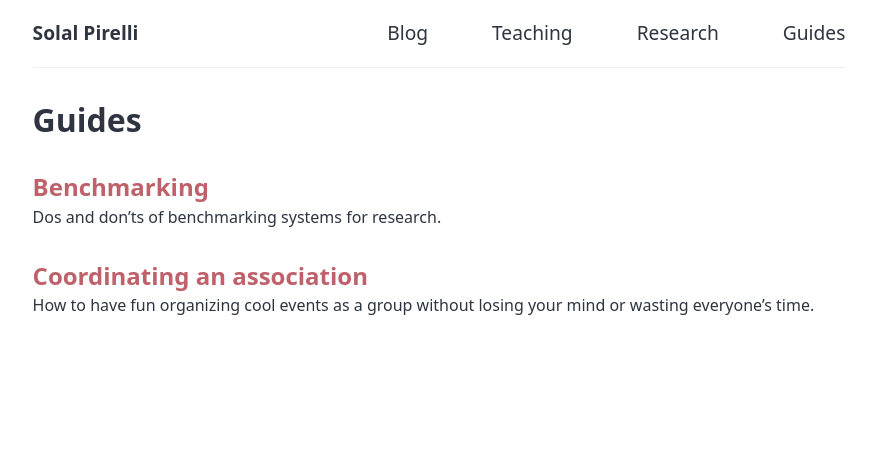
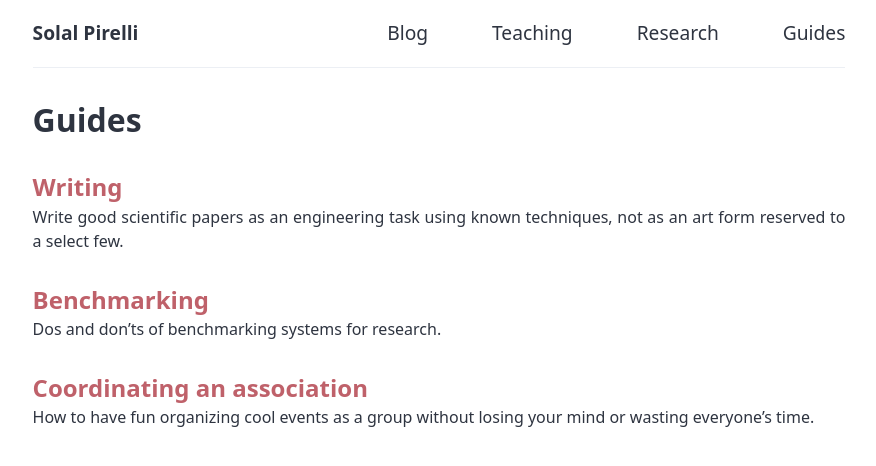
Before and after one commit to SolalPirelli/solalpirelli.github.io, a Jekyll site: the page built from guides.md, in a window 1280 px wide. Shown: the top 466 px of the page, without its empty margins (201-1077 px from the left). Built offline with Jekyll 4.4.1, drawn with Linux system fonts in a browser that asks for light colours.

Commit message:
Show writing guide

```diff
--- a/_guides/writing.md
+++ b/_guides/writing.md
@@ -1,8 +1,7 @@
 ---
 title: Writing
 order: 1
-description: Write good scientific papers as an engineering task with known techniques, rather than viewing writing as an art.
-hidden: true
+description: Write good scientific papers as an engineering task using known techniques, not as an art form reserved to a select few.
 ---
 
 There are two kinds of successful papers, (1) great work with great writing, and (2) okay work with great writing.
```
